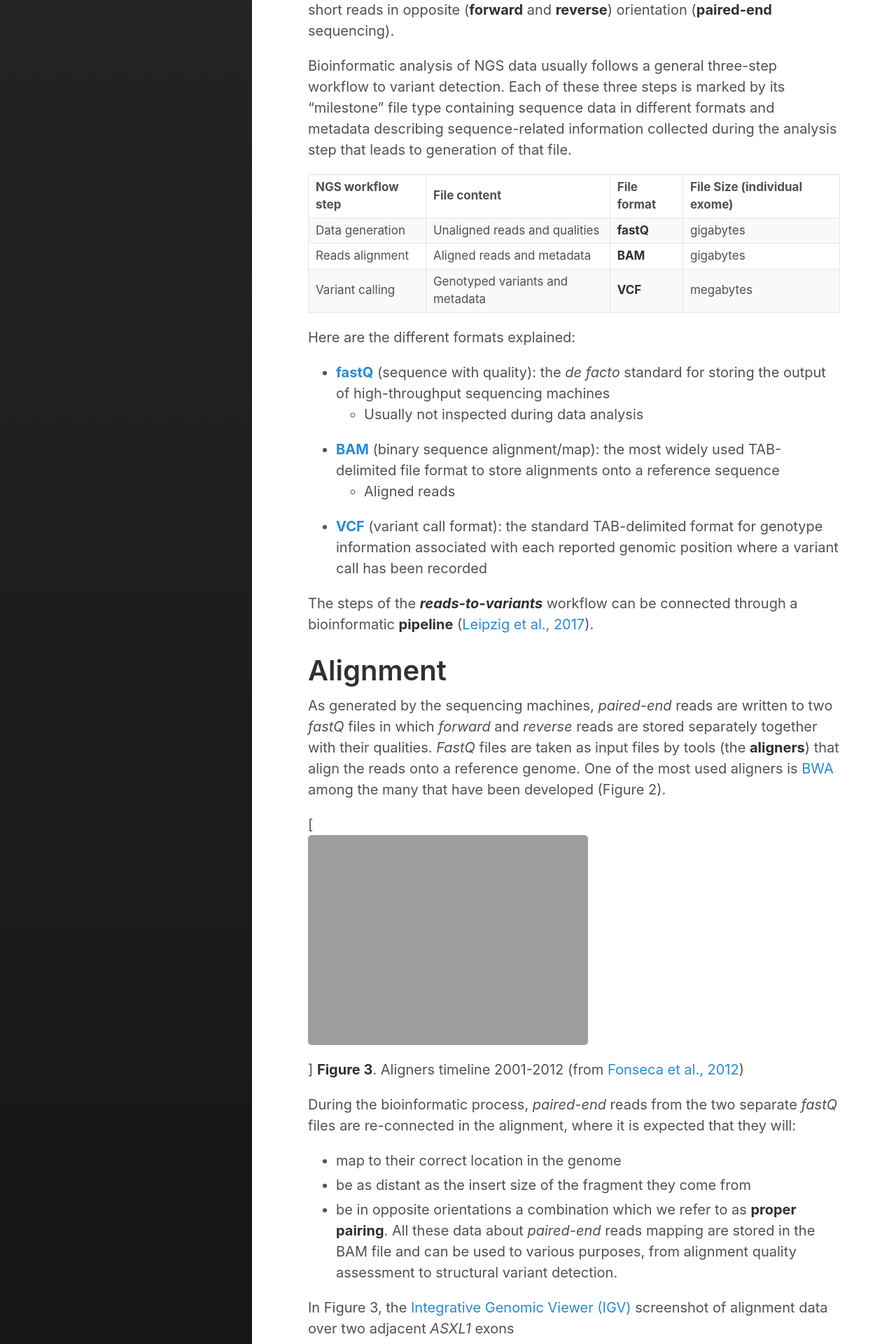
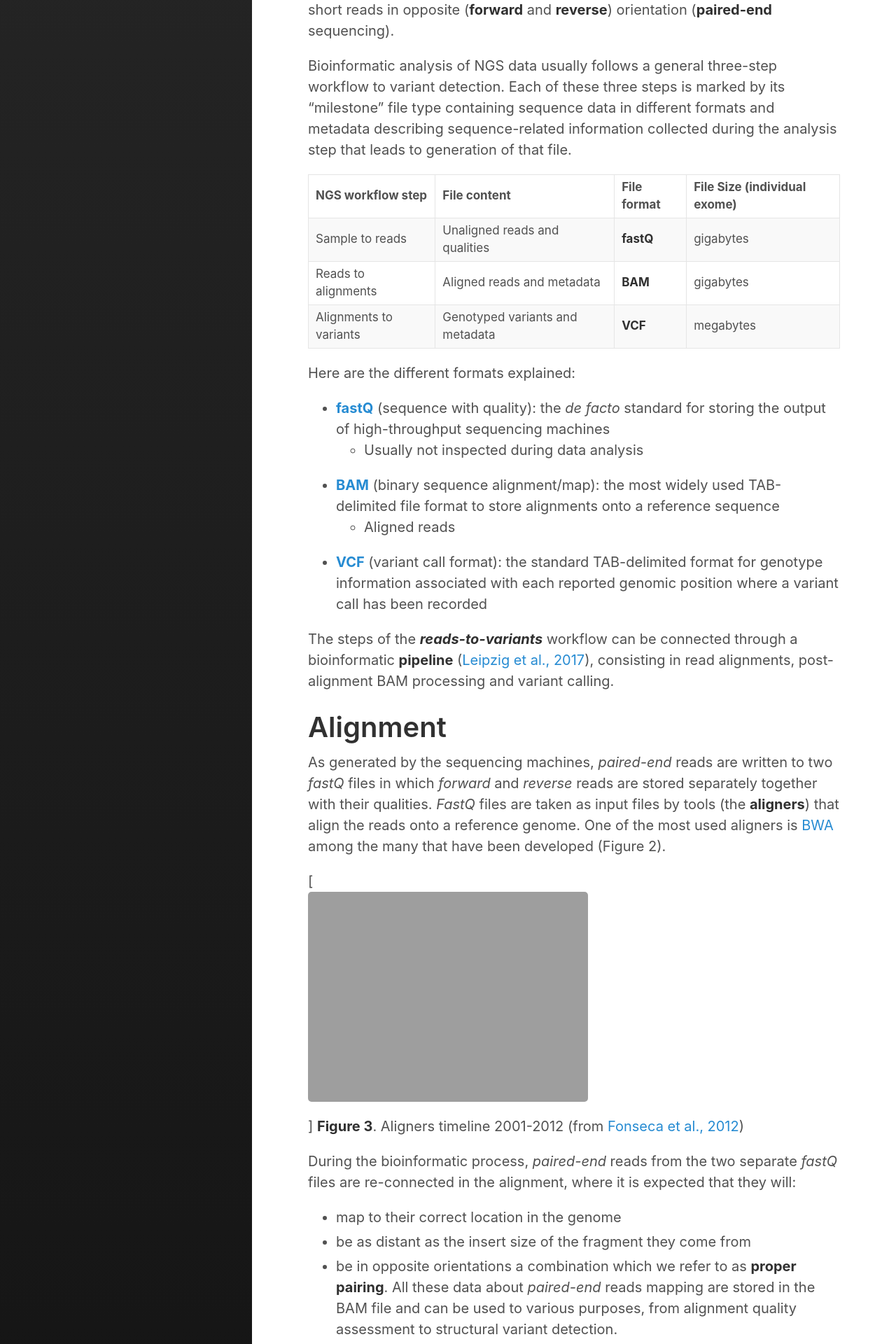
Before and after one commit to sigu-training/clinical_genomics, a Jekyll site: the page built from lectures/bioinfo_ngs.md, in a window 1280 px wide. Shown: the part 2007-3927 px from the top of the page at 70% size. Built offline with Jekyll 4.4.1, drawn with Linux system fonts in a browser that asks for light colours; some of the changed text lies outside the part shown.

Commit message:
Update bioinfo_ngs.md

```diff
--- a/lectures/bioinfo_ngs.md
+++ b/lectures/bioinfo_ngs.md
@@ -33,9 +33,9 @@
 
 | NGS workflow step | File content | File format | File Size (individual exome) |
 | --- | --- | --- | --- |
-| Data generation | Unaligned reads and qualities | **fastQ** | gigabytes |
-| Reads alignment | Aligned reads and metadata | **BAM** | gigabytes |
-| Variant calling | Genotyped variants and metadata | **VCF** | megabytes |
+| Sample to reads | Unaligned reads and qualities | **fastQ** | gigabytes |
+| Reads to alignments | Aligned reads and metadata | **BAM** | gigabytes |
+| Alignments to variants | Genotyped variants and metadata | **VCF** | megabytes |
 
 Here are the different formats explained:
 
@@ -45,7 +45,7 @@
   - Aligned reads
 - **[VCF](http://samtools.github.io/hts-specs/VCFv4.3.pdf)** (variant call format): the standard TAB-delimited format for genotype information associated with each reported genomic position where a variant call has been recorded
 
-The steps of the ***reads-to-variants*** workflow can be connected through a bioinformatic **pipeline** ([Leipzig et al., 2017](https://www.ncbi.nlm.nih.gov/pmc/articles/PMC5429012/)).
+The steps of the ***reads-to-variants*** workflow can be connected through a bioinformatic **pipeline** ([Leipzig et al., 2017](https://www.ncbi.nlm.nih.gov/pmc/articles/PMC5429012/)), consisting in read alignments, post-alignment BAM processing and variant calling.
 
 # Alignment
 
@@ -60,7 +60,12 @@
 - be in opposite orientations
 a combination which we refer to as **proper pairing**. All these data about *paired-end* reads mapping are stored in the BAM file and can be used to various purposes, from alignment quality assessment to structural variant detection.
 
-In Figure 3, the [Integrative Genomic Viewer (IGV)]() screenshot of alignment data over two adjacent *ASXL1* exons
+In Figure 3, the [Integrative Genomic Viewer (IGV)](http://software.broadinstitute.org/software/igv/) screenshot of an exome alignment data over two adjacent *ASXL1* exons is shown. Pink and violet bars are *forward* and *reverse* reads, respectively. The thin grey link between them indicates that they are *paired-end* reads. The stack of reads is concentrated where exons are as expected in an exome, and the number of read bases covering a given genomic location *e* (depicted as a hill-shaped profile at the top of the figure) defines the **depth of coverage (DoC)** over that location:
+
+*DoC*e=*number of read bases over e/genomic length of e*
+
+[![coverage]({{site.url}}{{site.baseurl}}/images/coverage.png)]
+**Figure 3**. Exome data visualization by [*IGV*](http://software.broadinstitute.org/software/igv/)
 
 # Post-alignment BAM processing
 
@@ -72,7 +77,7 @@
 According to GATK best practices, in order to be ready for variant calling the BAM file should undergo the following processing:
 - [marking duplicate reads](https://software.broadinstitute.org/gatk/documentation/tooldocs/4.0.4.0/picard_sam_markduplicates_MarkDuplicates.php) to flag (or discard) reads that are mere optical or PCR-mediated duplications of the actual reads
 - [recalibrating base quality scores](https://software.broadinstitute.org/gatk/documentation/article?id=11081) to correct known biases of the native base-related qualities
-While GATK BAM processing is beyond doubt important to improve data quality, it has to be noticed that it is not needed to obtain variant calls and that non GATK-based pipelines may not use it or may use different quality reparametrization schemes.
+While GATK BAM processing is beyond doubt important to improve data quality, it has to be noticed that it is not needed to obtain variant calls and that non GATK-based pipelines may not use it or may use different quality reparametrization schemes. Duplicate flagging or removal is not recommended in *amplicon* sequencing experiments.
 
 
 
```
